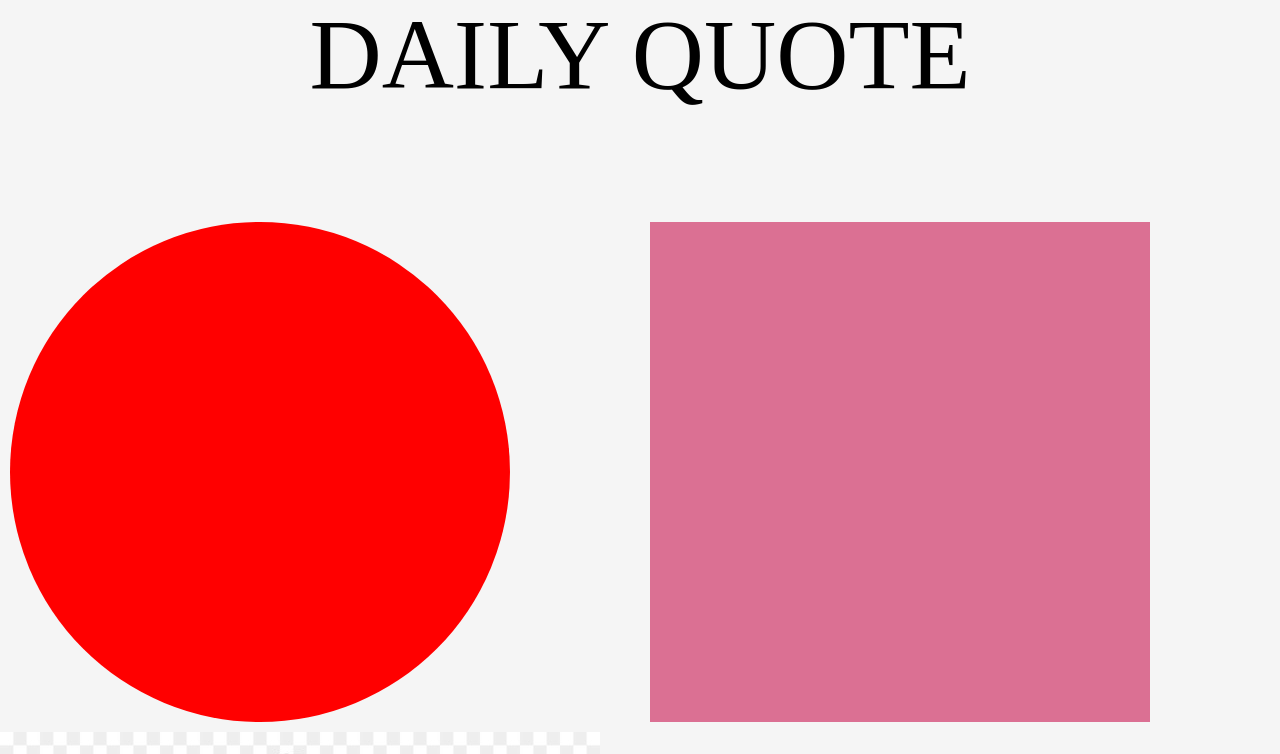
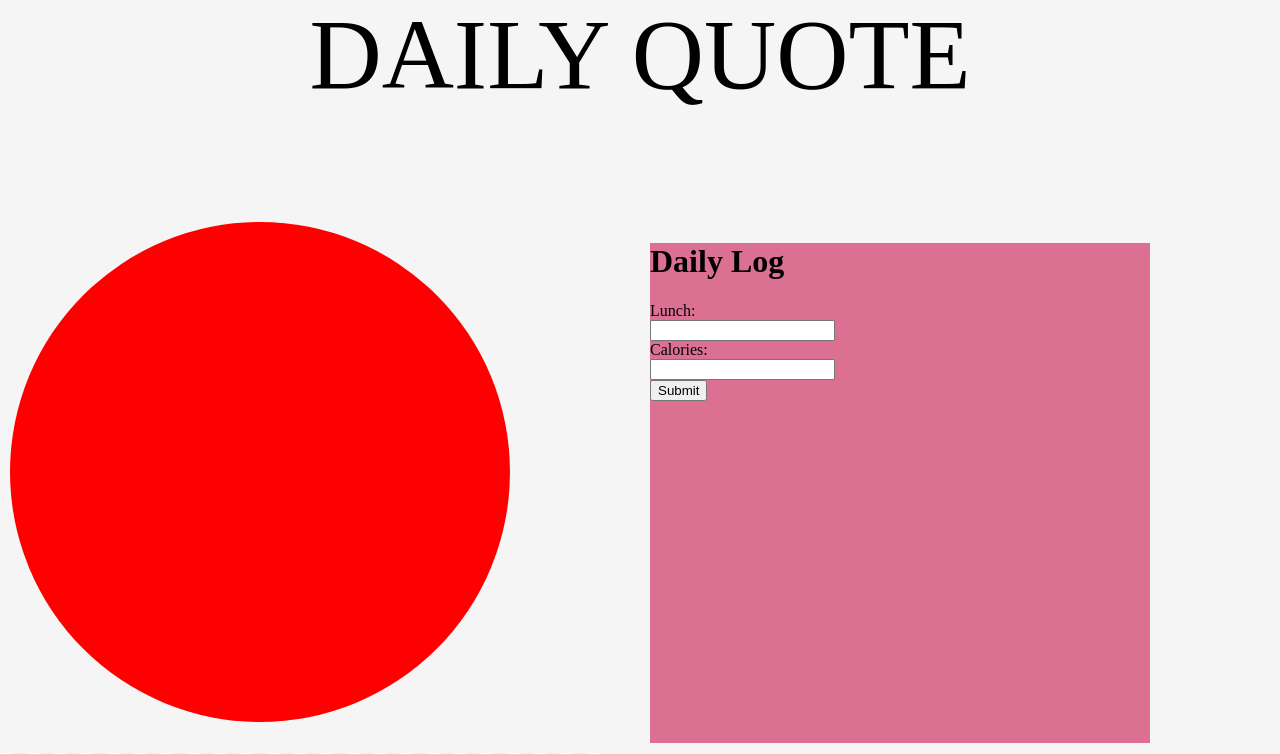
Before and after one commit to alans-42/CSE-312-Web-App, a Flask app: page / in a window 1280 px wide. Shown: the part 223-977 px from the top of the page. Run offline with Flask 3, Linux system fonts and the light colour scheme.

Commit message:
DailyLog implemented, app.py updated, index.html updated, lunchlogs.py added, calender.py added: user will input their lunches and calories for that specific day into the square and it will be stored in mongodb database.

```diff
--- a/app.py
+++ b/app.py
@@ -1,6 +1,12 @@
-from flask import Flask, send_from_directory, make_response, render_template, request
+from flask import Flask, send_from_directory, make_response, render_template, request, render_template_string, escape
 from helper import *
 app = Flask(__name__)
+
+from pymongo import MongoClient
+from bson.json_util import dumps
+client = MongoClient('mongodb_uri')
+db = client.fitness_app
+lunch_logs = db.lunch_logs
 
 @app.route('/', methods=['GET'])
 def index():
@@ -59,6 +65,37 @@ def validate_user():
 
     return response
 
+@app.route('/log_lunch', methods=['POST'])
+def log_lunch():
+    lunch = escape(request.form['lunch'])
+    calories = escape(request.form['calories'])
+    lunch_logs.insert_one({'lunch': lunch, 'calories': calories})
+    return "Lunch logged successfully!"
+
+
+@app.route('/view_logs')
+def view_logs():
+    logs = list(lunch_logs.find({}))
+    logs_json = dumps(logs)
+
+    logs_template = '''
+    <!DOCTYPE html>
+    <html>
+    <head>
+        <title>Lunch Logs</title>
+    </head>
+    <body>
+        <h1>Lunch Logs</h1>
+        {% for log in logs %}
+            <div>
+                <p>Lunch: {{ log['lunch'] }}</p>
+                <p>Calories: {{ log['calories'] }}</p>
+            </div>
+        {% endfor %}
+    </body>
+    </html>
+    '''
+    return render_template_string(logs_template, logs=logs)
 
 if __name__ == "__main__":
     host = '0.0.0.0'
--- a/templates/index.html
+++ b/templates/index.html
@@ -32,7 +32,16 @@
                 <div class="circle"></div>
             </div>
             <div class="column">
-                <div class="square"></div>
+                <div class="square">
+                    <h1>Daily Log</h1>
+                    <form action="/log_lunch" method="post" encode="application/form-data" id="form">
+                        <label for="lunch">Lunch:</label><br>
+                        <input type="text" id="lunch" name="lunch"><br>
+                        <label for="calories">Calories:</label><br>
+                        <input type="number" id="calories" name="calories"><br>
+                        <input type="submit" value="Submit">
+                    </form>
+                </div>
             </div>
         </div>
 
```
Also changed, not shown: lunchlogs.py (added), templates/calender.html (added), 1 other file.
